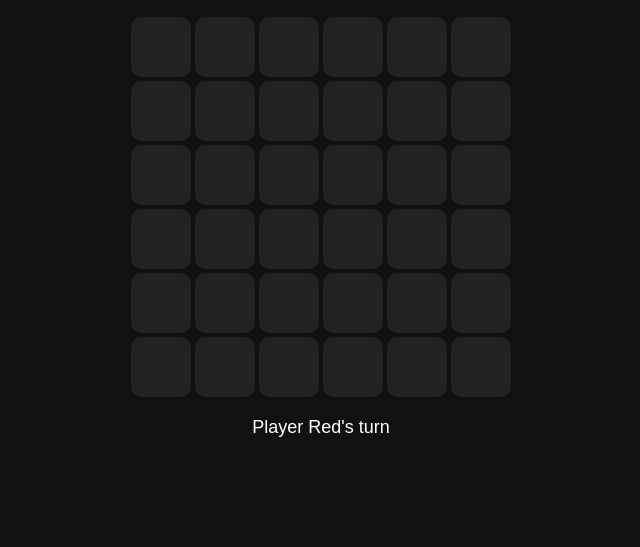
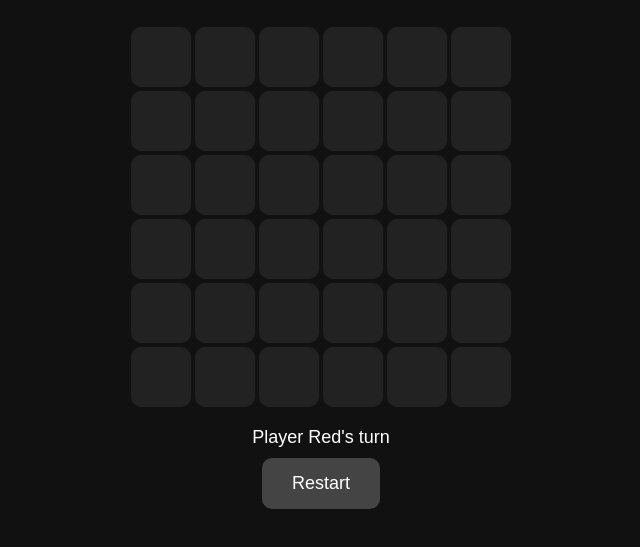
Before and after one commit to timmywantsanegg/colourWars, a plain HTML site: page index.html in a window 1280 px wide. Both pictures are taken after a click on the button "2 Player". Shown: the part 81-628 px from the top of the page, without its empty margins (319-959 px from the left). Drawn offline with Linux system fonts and the light colour scheme.

Commit message:
Update index.html for restart Button
Restart button added to the game.

```diff
--- a/index.html
+++ b/index.html
@@ -17,11 +17,11 @@
       margin-bottom: 10px;
     }
 
-    #menu {
-      margin-top: 50px;
+    #menu, #gameArea {
+      margin-top: 30px;
     }
 
-    .menu-button {
+    .menu-button, #restartButton {
       padding: 15px 30px;
       margin: 10px;
       font-size: 18px;
@@ -32,12 +32,12 @@
       cursor: pointer;
     }
 
-    .menu-button:hover {
+    .menu-button:hover, #restartButton:hover {
       background: #666;
     }
 
     #board {
-      display: none;
+      display: grid;
       grid-template-columns: repeat(6, 60px);
       grid-template-rows: repeat(6, 60px);
       gap: 4px;
@@ -85,13 +85,18 @@
 <body>
   <h1>Colour Wars</h1>
 
+  <!-- Menu -->
   <div id="menu">
     <button class="menu-button" onclick="startGame(false)">2 Player</button>
     <button class="menu-button" onclick="startGame(true)">Solo vs Bot</button>
   </div>
 
-  <div id="board"></div>
-  <div id="status"></div>
+  <!-- Game Area -->
+  <div id="gameArea" style="display: none;">
+    <div id="board"></div>
+    <div id="status"></div>
+    <button id="restartButton" onclick="goToMenu()">Restart</button>
+  </div>
 
   <script>
     const boardSize = 6;
@@ -99,6 +104,8 @@
     const boardElement = document.getElementById("board");
     const statusText = document.getElementById("status");
     const menu = document.getElementById("menu");
+    const gameArea = document.getElementById("gameArea");
+    const restartButton = document.getElementById("restartButton");
 
     let currentPlayer = "red";
     let gameOver = false;
@@ -111,9 +118,19 @@
     function startGame(vsBot) {
       singlePlayer = vsBot;
       menu.style.display = "none";
-      boardElement.style.display = "grid";
+      gameArea.style.display = "block";
       statusText.textContent = "Player Red's turn";
+      statusText.classList.remove("win");
+      gameOver = false;
+      redPlayed = false;
+      bluePlayed = false;
+      currentPlayer = "red";
       createBoard();
+    }
+
+    function goToMenu() {
+      menu.style.display = "block";
+      gameArea.style.display = "none";
     }
 
     function createBoard() {
```
